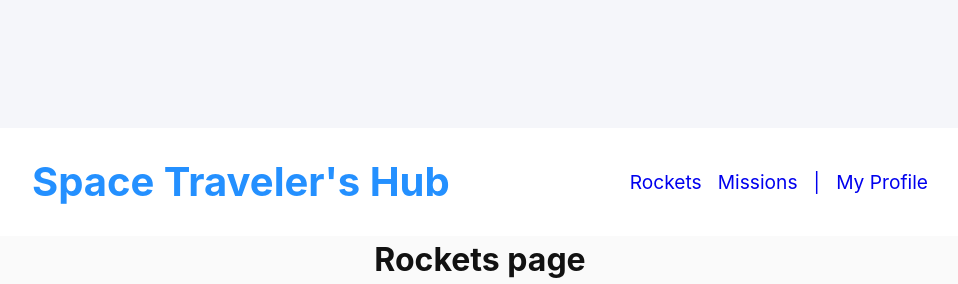
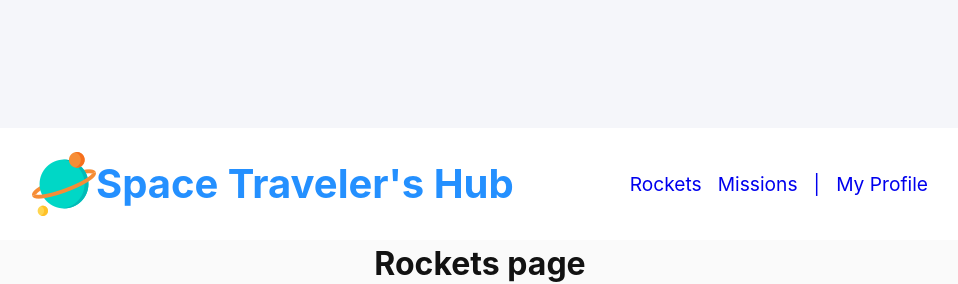
Before and after one commit to Goldinium/Space_Travelers_Hub, a React (Create React App) app: page / in a window 1280 px wide. Shown: the top 284 px of the page, without its empty margins (160-1118 px from the left). Built offline with nearby package versions, Linux system fonts and the light colour scheme; no server answers.

Commit message:
Add planet-icon logo to navbar

```diff
--- a/src/index.css
+++ b/src/index.css
@@ -84,6 +84,13 @@ a {
 .heading {
   font-size: 2.5rem;
   color: rgb(36, 144, 255);
+  width: auto;
+}
+
+.logo-header {
+  display: flex;
+  align-items: center;
+  justify-content: space-between;
 }
 
 .nav {
--- a/src/routes/NavLink.js
+++ b/src/routes/NavLink.js
@@ -1,12 +1,16 @@
 import { Link, Outlet } from 'react-router-dom';
+import Planeticon from '../assets/Planeticon.png';
 
 function NavLink() {
   return (
     <div className="root-container">
       <div className="header">
-        <h1 className="heading">
-          Space Traveler&apos;s Hub
-        </h1>
+        <div className="logo-header">
+          <img src={Planeticon} alt="planet-icon" />
+          <h1 className="heading">
+            Space Traveler&apos;s Hub
+          </h1>
+        </div>
         <nav>
           <ul className="nav-items">
             <li><Link to="home">Rockets</Link></li>
```
Also changed, not shown: src/assets/Planeticon.png (added).
